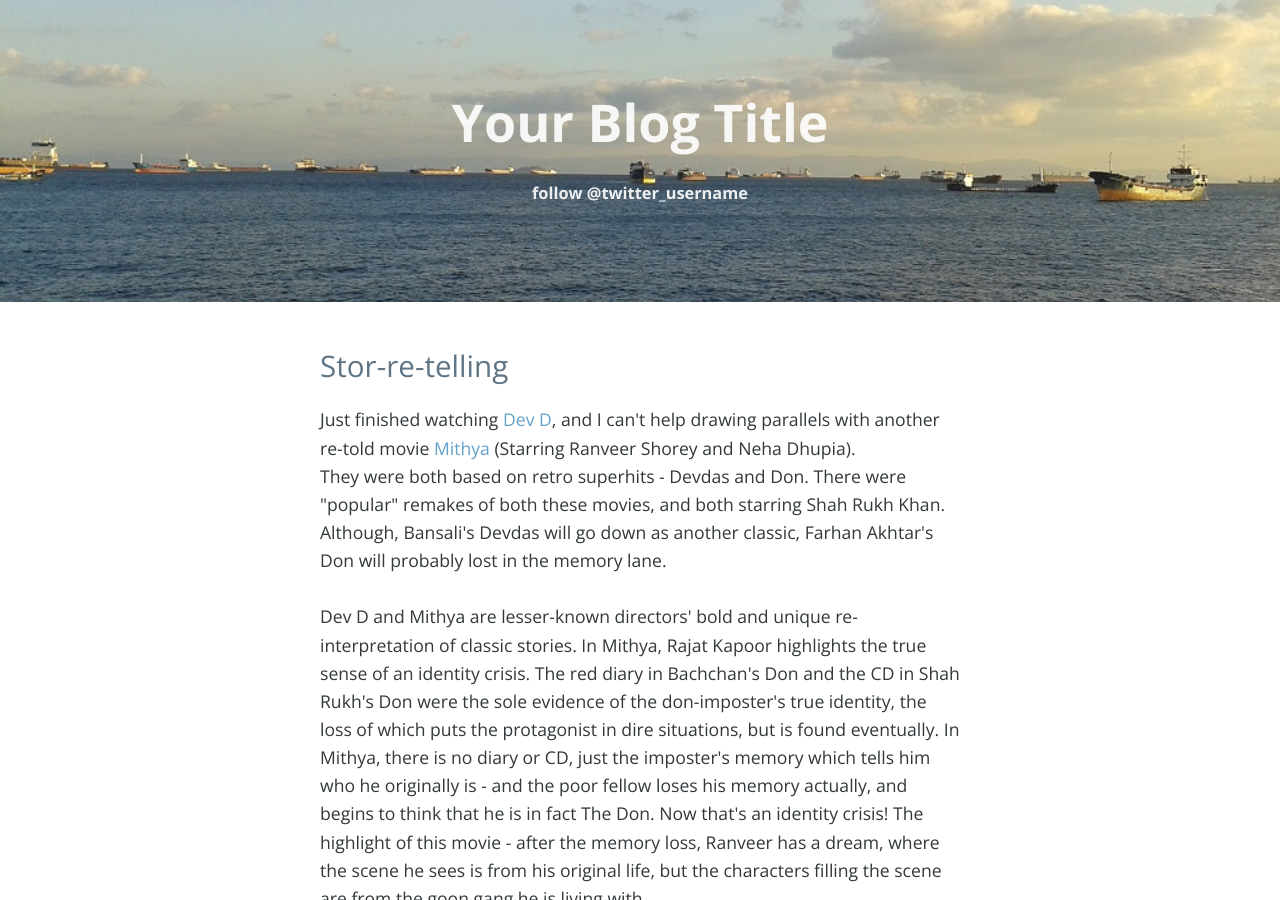
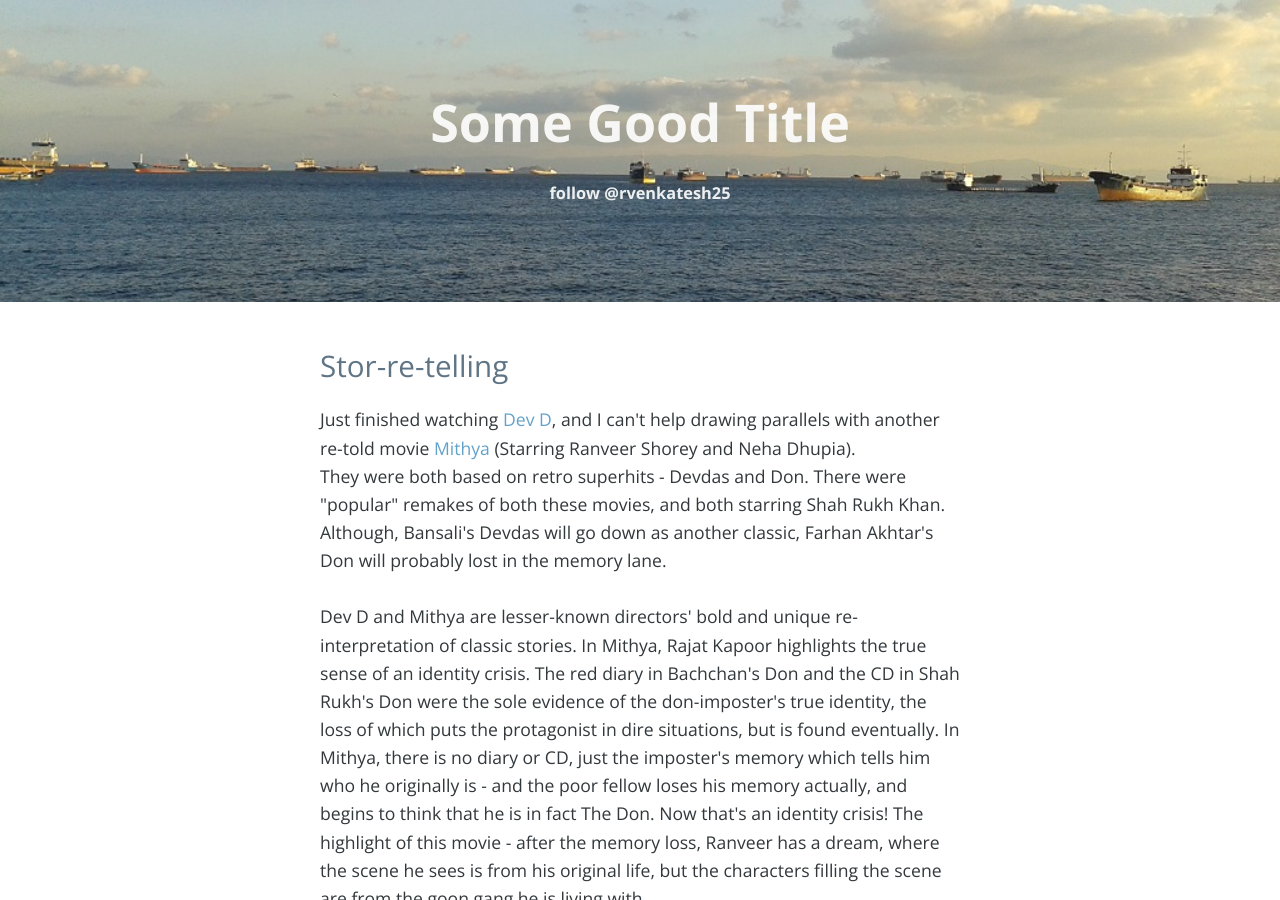
Before and after one commit to rvenkatesh25/rvenkatesh25.github.io, a Jekyll site: the page built from index.html, in a window 1280 px wide and 900 px high. Built offline with Jekyll 4.4.1, drawn with Linux system fonts in a browser that asks for light colours; nearby versions of some CDN libraries; the list of posts is cut into pages by our own code; comment, search, counter and statistics services are not loaded.

Commit message:
add title

```diff
--- a/_config.yml
+++ b/_config.yml
@@ -6,12 +6,12 @@
 # 'jekyll serve'. If you change this file, please restart the server process.
 
 # Site settings
-title: Your Blog Title
+title: Some Good Title
 description: '' # write a nice description for your blog
 baseurl: '' # the subpath of your site, e.g. /blog
 url: '' # the base hostname & protocol for your site http://www.example.com
 # google_analytics: 'UA-XXXXXX-X'
-twitter_username: 'twitter_username'
+twitter_username: 'rvenkatesh25'
 
 # Build settings
 markdown: kramdown
```
